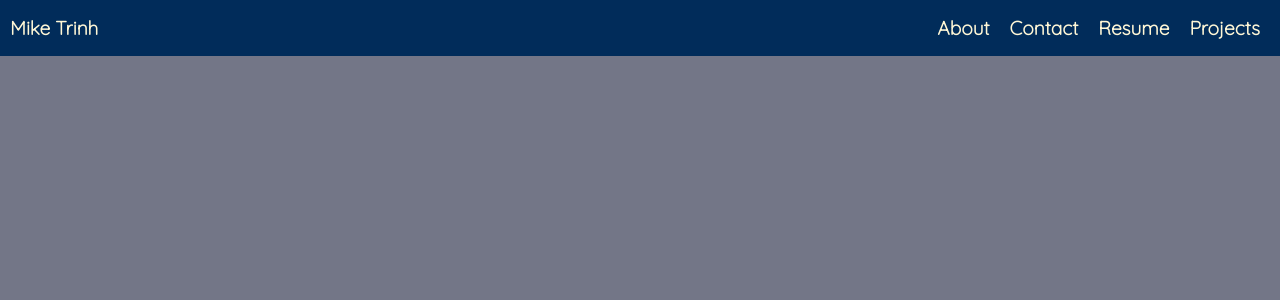
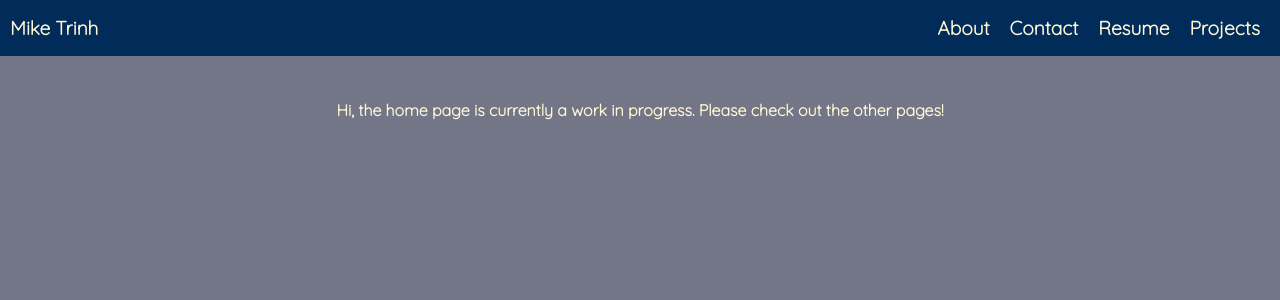
Before and after one commit to hieptrinh96/react-portfolio, a React (Create React App) app: page / in a window 1280 px wide. Shown: the top 300 px of the page. Built offline with nearby package versions, Linux system fonts and the light colour scheme.

Commit message:
adjust text and alignment for home page

```diff
--- a/src/App.jsx
+++ b/src/App.jsx
@@ -1,6 +1,6 @@
 import { Route, Routes } from 'react-router-dom';
 import About from './pages/About/About';
-import Home from './pages/Home';
+import Home from './pages/Home/Home';
 import Contact from './pages/Contact/Contact';
 import NavBar from './components/Navbar/NavBar'
 import './App.css';
--- a/src/pages/Home.jsx
+++ /dev/null
@@ -1,11 +0,0 @@
-const Home = () => {
-  return (
-    <>
-      <div>
-        <h4>Hi, the home page is currently a work in progress. Please check out the other pages! </h4>
-      </div>
-    </>
-  );
-}
-
-export default Home;
--- /dev/null
+++ b/src/pages/Home/Home.css
@@ -0,0 +1,4 @@
+.home-container {
+  margin-top: 100px;
+  text-align: center;
+}
--- /dev/null
+++ b/src/pages/Home/Home.jsx
@@ -0,0 +1,10 @@
+import './Home.css'
+const Home = () => {
+  return (
+    <div className='home-container'>
+      <h4>Hi, the home page is currently a work in progress. Please check out the other pages! </h4>
+    </div>
+  );
+}
+
+export default Home;
```
